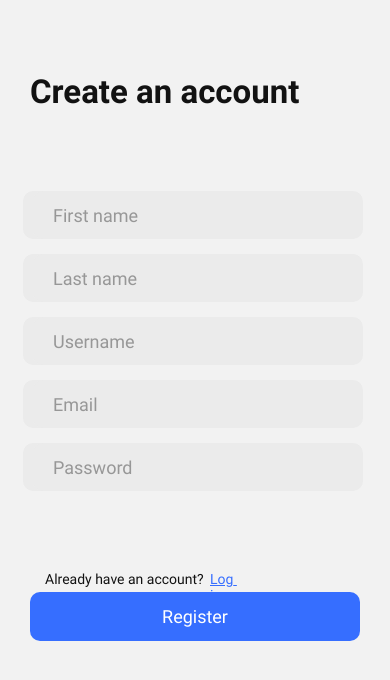
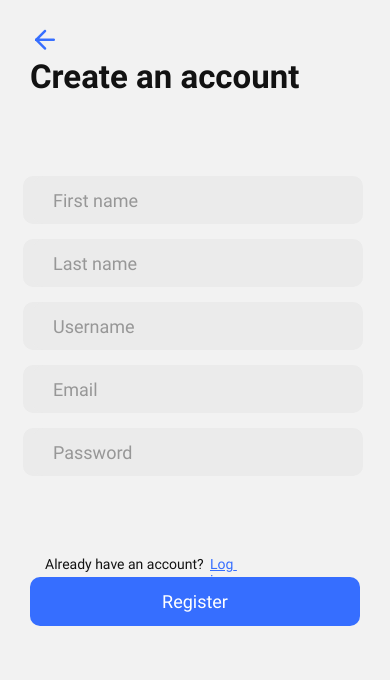
Before and after one commit to mtaa-rezervi/frontend, a React Native app: screen /Register in a window 390 px wide. Shown: the top 680 px of the page. Built offline with nearby package versions, Linux system fonts and the light colour scheme.

Commit message:
added go-back button

```diff
--- a/screens/Register.js
+++ b/screens/Register.js
@@ -16,6 +16,7 @@ import colors from '../styles/colors';
 
 import Input from "../components/Input";
 import StandardButton from "../components/StandardButton";
+import BackButton from "../components/BackButton";
 
 function RegisterScreen({ navigation }) {
 
@@ -85,6 +86,7 @@ function RegisterScreen({ navigation }) {
 
   return (
     <SafeAreaView style={styles.container}>
+      <BackButton action={() => navigation.goBack()}/>
       <Text style={styles.createAnAccount}>Create an account</Text>
 
       <View style={styles.firstName}>
@@ -152,7 +154,7 @@ const styles = StyleSheet.create({
     fontSize: 33,
     height: 39,
     width: 294,
-    marginTop: 72,
+    //marginTop: 72,
     marginLeft: 30
   },
   firstName: {
```
